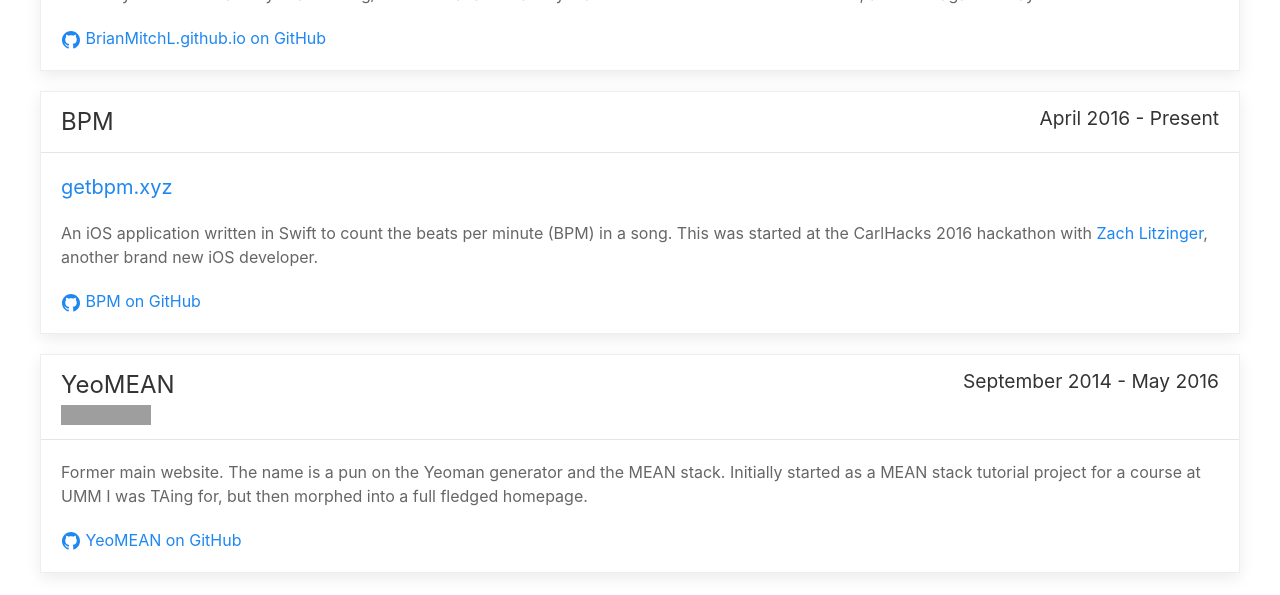
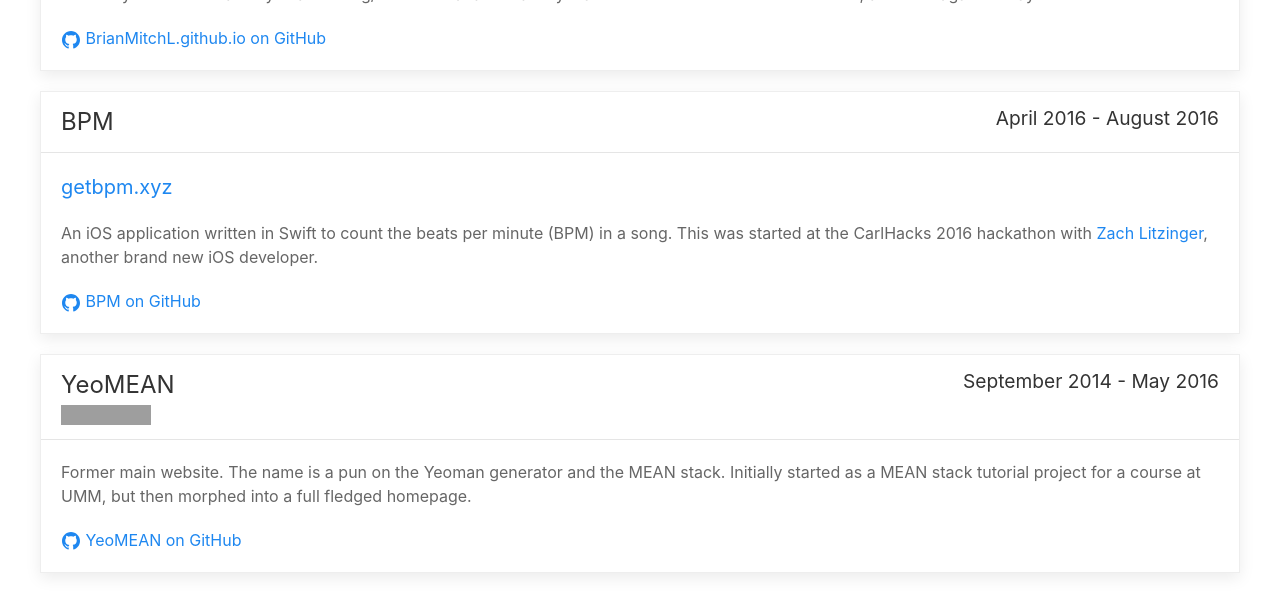
Before and after one commit to BrianMitchL/brianm.me, a Jekyll site: the page built from projects.html, in a window 1280 px wide. Shown: the part 1087-1682 px from the top of the page. Built offline with Jekyll 4.4.1, drawn with Linux system fonts in a browser that asks for light colours; nearby versions of some CDN libraries; emoji names are drawn with the system emoji font; grey boxes are pictures that could not be loaded.

Commit message:
Update projects

```diff
--- a/_data/projects.yml
+++ b/_data/projects.yml
@@ -2,6 +2,7 @@
   range: November 2016 - Present
   description: Vue.js frontend for "the new CMS" of <a href="http://thenexus.tv" title="The Nexus">The Nexus</a> podcast network.
   gitlab: thenexustv/nexus-cms-admin-frontend
+
 - name: weatherBot
   featured: true
   range: March 2015 - Present
@@ -31,7 +32,7 @@
   github: BrianMitchL/BrianMitchL.github.io
 
 - name: BPM
-  range: April 2016 - Present
+  range: April 2016 - August 2016
   link:
       href: https://getbpm.xyz
       title: getbpm.xyz
@@ -41,5 +42,5 @@
 - name: YeoMEAN
   range: September 2014 - May 2016
   status: <a href="https://travis-ci.org/BrianMitchL/YeoMEAN" title="Build Status"><img src="https://travis-ci.org/BrianMitchL/YeoMEAN.svg?branch=master" alt="Build Status"/></a>
-  description: Former main website. The name is a pun on the Yeoman generator and the MEAN stack. Initially started as a MEAN stack tutorial project for a course at UMM I was TAing for, but then morphed into a full fledged homepage.
+  description: Former main website. The name is a pun on the Yeoman generator and the MEAN stack. Initially started as a MEAN stack tutorial project for a course at UMM, but then morphed into a full fledged homepage.
   github: BrianMitchL/YeoMEAN
```
